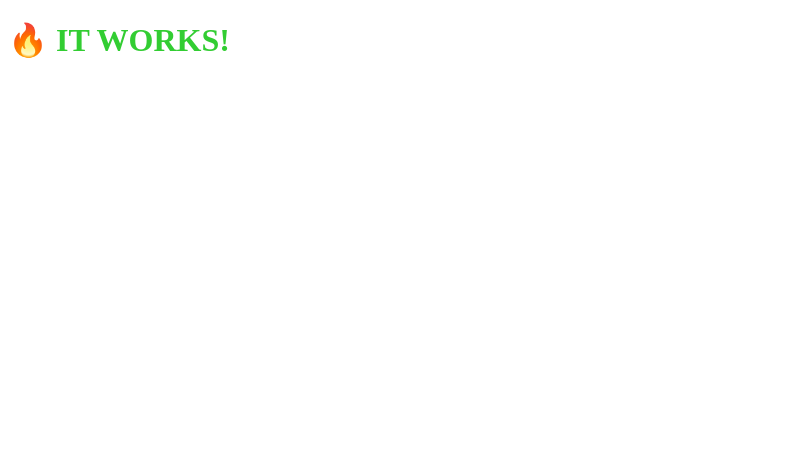
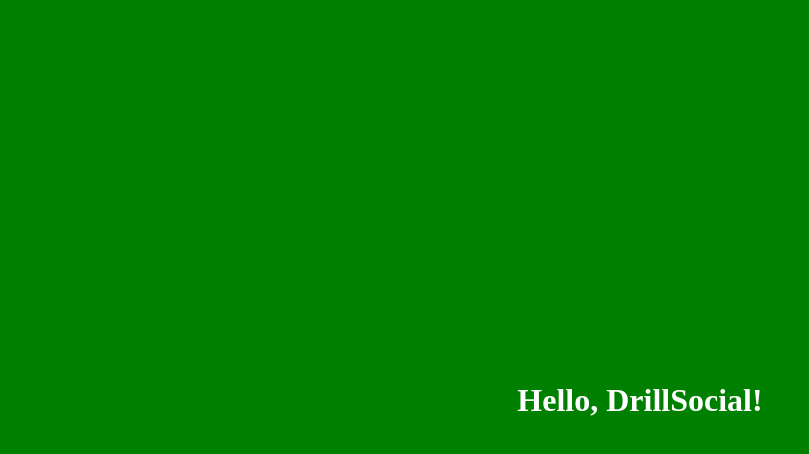
Before and after one commit to drillsocial/DrillSocial, a React (Vite) app: page / in a window 1280 px wide. Shown: the top 454 px of the page, without its empty margins (0-809 px from the left). Built offline with nearby package versions, Linux system fonts and the light colour scheme.

Commit message:
main.tsx

```diff
--- a/src/main.tsx
+++ b/src/main.tsx
@@ -1,14 +1,15 @@
 import React from 'react';
 import ReactDOM from 'react-dom/client';
+import App from './App.tsx';
+import './index.css';
 
-const root = document.getElementById('root');
-
-if (root) {
-  ReactDOM.createRoot(root).render(
-    <React.StrictMode>
-      <h1 style={{ color: 'limegreen' }}>🔥 IT WORKS!</h1>
-    </React.StrictMode>
-  );
-} else {
-  console.error('Root element not found!');
+const rootElement = document.getElementById('root');
+if (!rootElement) {
+  throw new Error('Root element not found. Ensure there is a <div id="root"> in index.html.');
 }
+const root = ReactDOM.createRoot(rootElement);
+root.render(
+  <React.StrictMode>
+    <App />
+  </React.StrictMode>
+);
```
